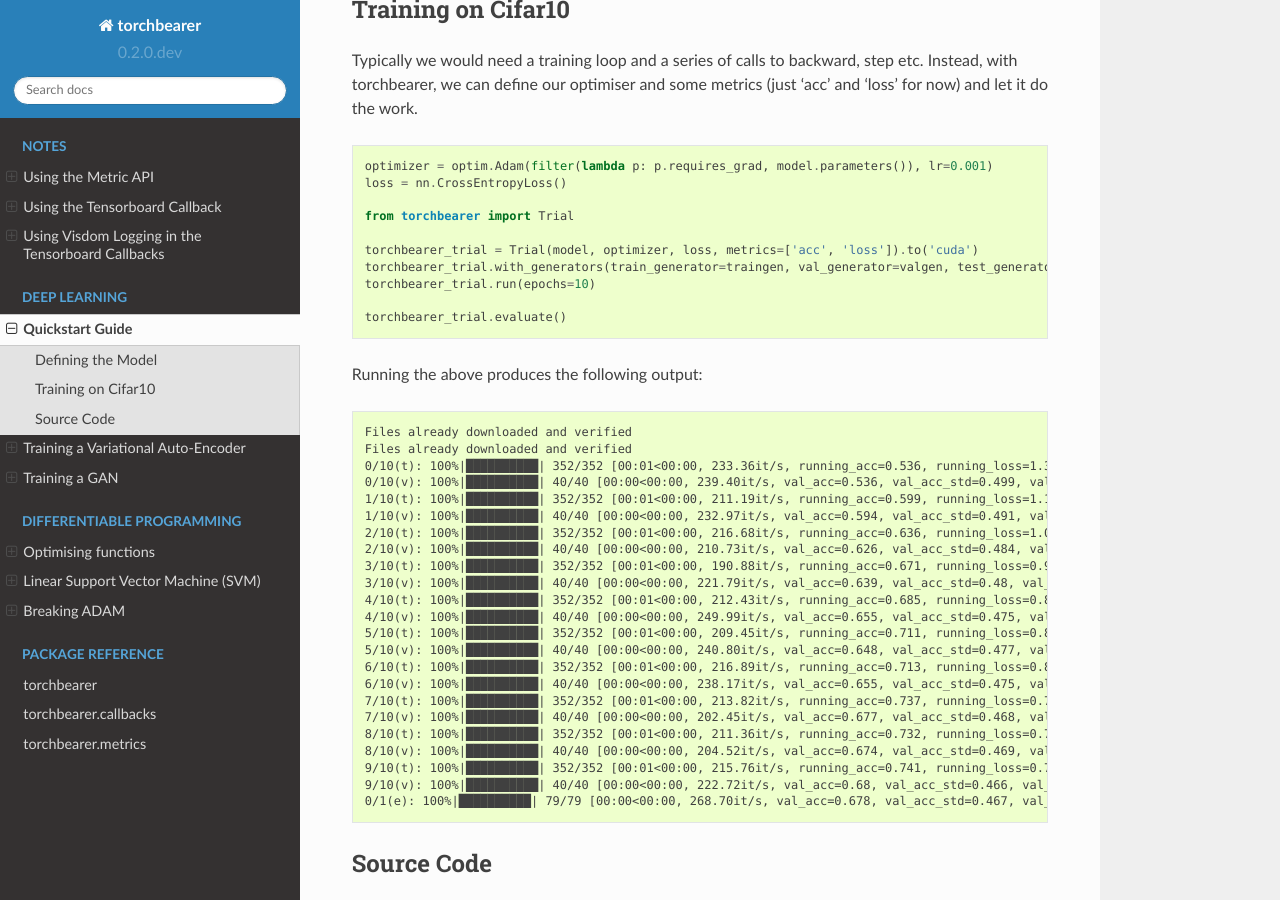
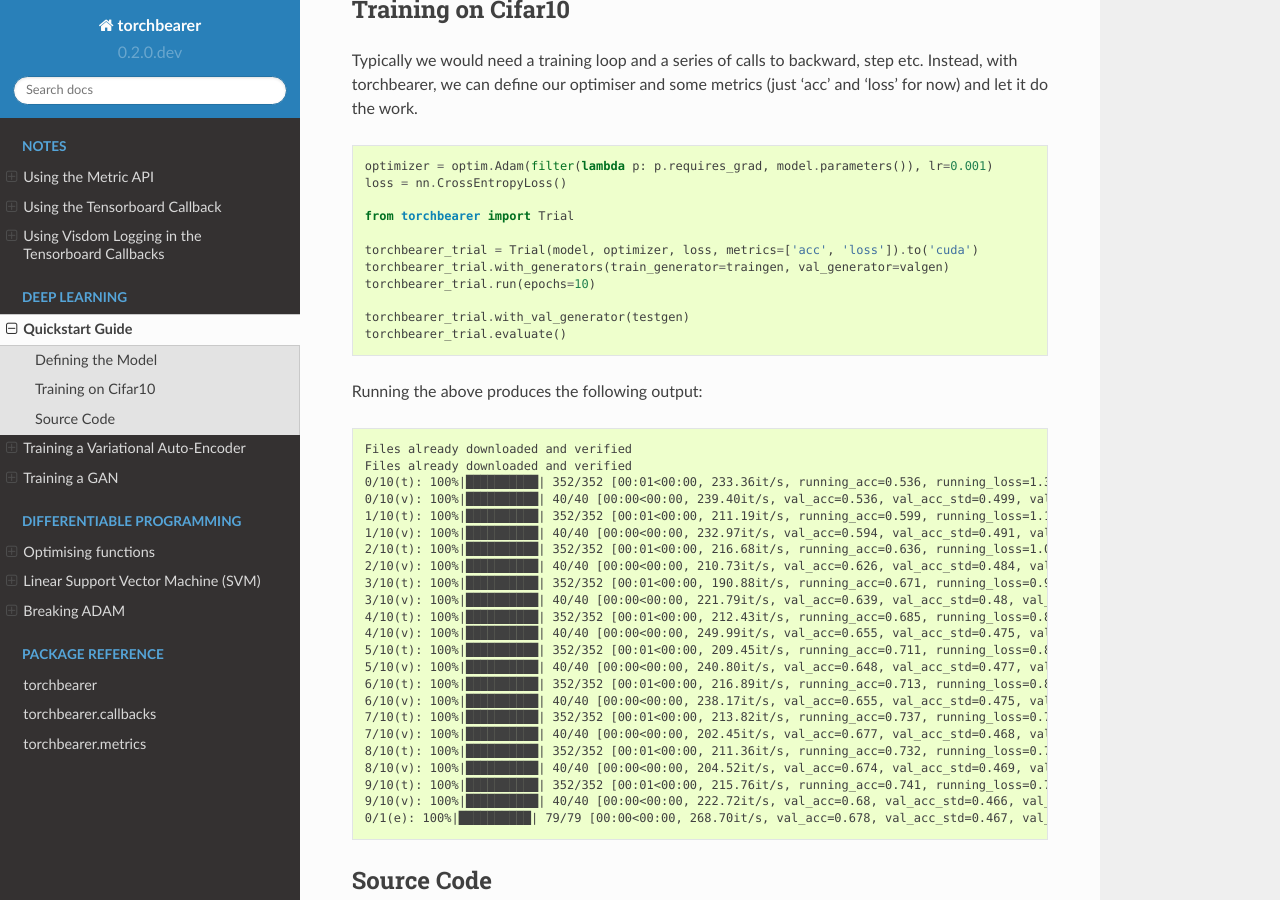
Before and after one commit to pytorchbearer/torchbearer, a Sphinx documentation site: the page built from docs/examples/quickstart.rst, in a window 1280 px wide and 900 px high, scrolled down 1205 px. Built offline with Sphinx 7.4.7 and the Read the Docs theme 2.0.0, drawn with Linux system fonts in a browser that asks for light colours.

Commit message:
Update quickstart to use testset

```diff
--- a/docs/_static/examples/quickstart.py
+++ b/docs/_static/examples/quickstart.py
@@ -57,7 +57,8 @@ loss = nn.CrossEntropyLoss()
 from torchbearer import Trial
 
 torchbearer_trial = Trial(model, optimizer, loss, metrics=['acc', 'loss']).to('cuda')
-torchbearer_trial.with_generators(train_generator=traingen, val_generator=valgen, test_generator=testgen)
+torchbearer_trial.with_generators(train_generator=traingen, val_generator=valgen)
 torchbearer_trial.run(epochs=10)
 
+torchbearer_trial.with_val_generator(testgen)
 torchbearer_trial.evaluate()
--- a/docs/examples/quickstart.rst
+++ b/docs/examples/quickstart.rst
@@ -22,7 +22,7 @@ Typically we would need a training loop and a series of calls to backward, step
 Instead, with torchbearer, we can define our optimiser and some metrics (just 'acc' and 'loss' for now) and let it do the work.
 
 .. literalinclude:: /_static/examples/quickstart.py
-   :lines: 54-63
+   :lines: 54-64
 
 Running the above produces the following output:
 
```
